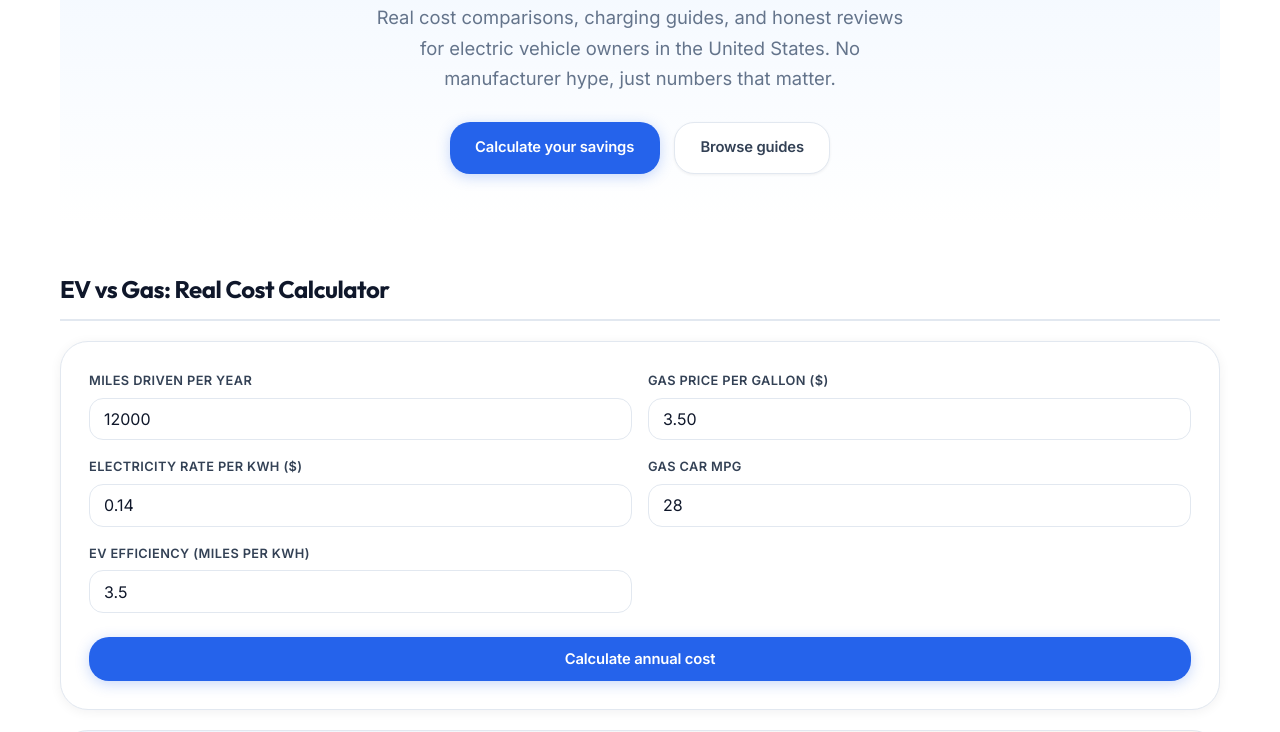
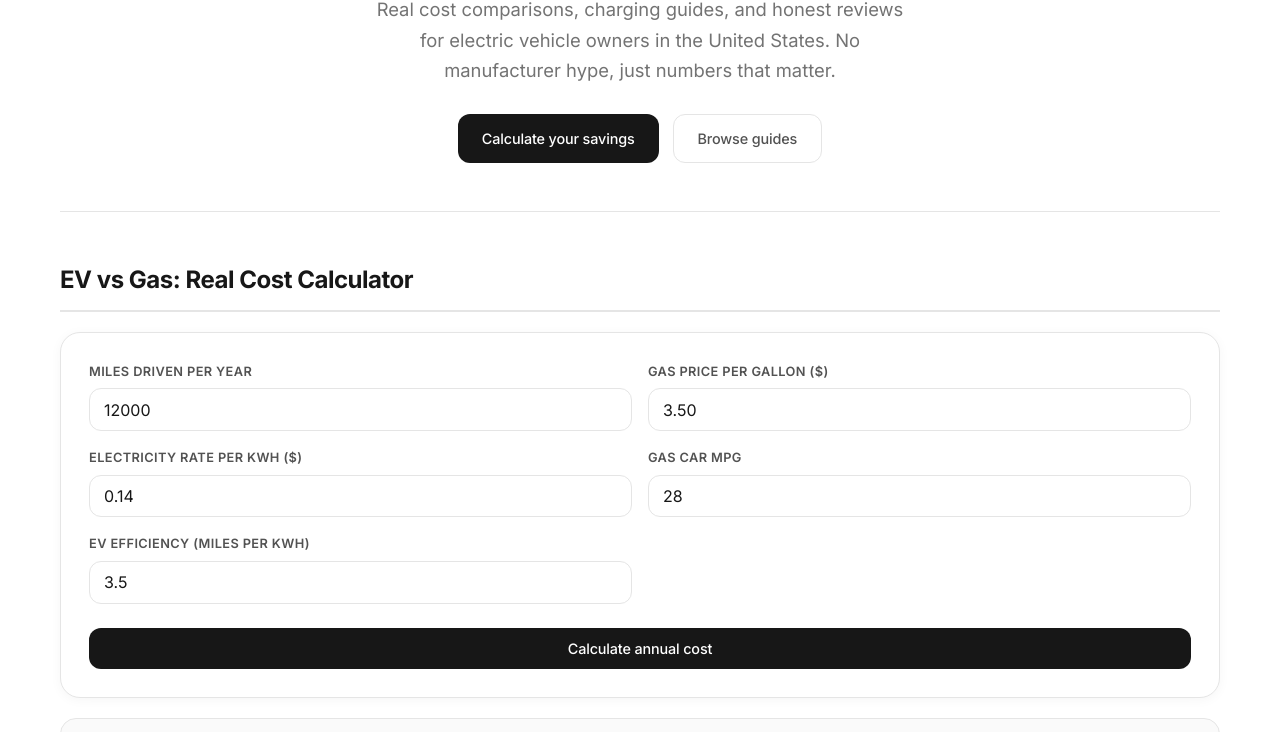
Before and after one commit to Arturo3579/evrouteguide, an Astro site: page / in a window 1280 px wide. Shown: the part 203-935 px from the top of the page. Built offline with nearby package versions, Linux system fonts and the light colour scheme; Astro itself is replaced by a stand-in of ours.

Commit message:
feat: monochrome professional theme - no colors, Inter only, clean minimal

```diff
--- a/src/layouts/BaseLayout.astro
+++ b/src/layouts/BaseLayout.astro
@@ -45,10 +45,10 @@ const breadcrumbSchema = breadcrumbs && breadcrumbs.length > 0 ? {
     <link rel="canonical" href={Astro.url.href} />
     <link rel="icon" type="image/svg+xml" href="/images/logo.svg" />
 
-    <!-- Google Fonts: Outfit + Inter -->
+    <!-- Google Fonts: Inter only -->
     <link rel="preconnect" href="https://fonts.googleapis.com" />
     <link rel="preconnect" href="https://fonts.gstatic.com" crossorigin />
-    <link href="https://fonts.googleapis.com/css2?family=Outfit:wght@400;500;600;700;800&family=Inter:wght@400;500;600;700&display=swap" rel="stylesheet" />
+    <link href="https://fonts.googleapis.com/css2?family=Inter:wght@400;500;600;700&display=swap" rel="stylesheet" />
 
     <!-- Open Graph -->
     <meta property="og:title" content={title} />
--- a/src/styles/global.css
+++ b/src/styles/global.css
@@ -1,89 +1,92 @@
 :root {
-  /* Paleta principal: Azul Eléctrico (EV tech) */
-  --color-primary: #2563eb;
-  --color-primary-light: #3b82f6;
-  --color-primary-hover: #1d4ed8;
-  --color-primary-dark: #1e40af;
-  --color-primary-bg: #eff6ff;
-
-  /* Acento: Naranja Carga (EV charging) */
-  --color-accent: #f97316;
-  --color-accent-light: #fb923c;
-  --color-accent-bg: #fff7ed;
-
-  /* Highlight: Verde "Cargado" */
-  --color-highlight: #22c55e;
+  /* === MONOCHROME PROFESSIONAL: Clean, no colors === */
+
+  /* Primary: near-black, used for buttons, links, headings */
+  --color-primary: #171717;
+  --color-primary-light: #404040;
+  --color-primary-hover: #262626;
+  --color-primary-dark: #0a0a0a;
+  --color-primary-bg: #f5f5f5;
+
+  /* Accent: dark gray (no colorful accent) */
+  --color-accent: #525252;
+  --color-accent-light: #737373;
+  --color-accent-bg: #f5f5f5;
+
+  /* Highlight: dark gray-green (subtle) */
+  --color-highlight: #166534;
   --color-highlight-bg: #f0fdf4;
 
-  /* Fondos: fríos, limpios */
+  /* Fondos: pure white and soft grays */
   --color-bg: #ffffff;
-  --color-bg-alt: #f8fafc;
-  --color-bg-warm: #f1f5f9;
+  --color-bg-alt: #fafafa;
+  --color-bg-warm: #f5f5f5;
   --color-card: #ffffff;
 
-  /* Texto: slate profundo */
-  --color-text: #0f172a;
-  --color-text-secondary: #334155;
-  --color-text-muted: #64748b;
-  --color-text-light: #94a3b8;
-
-  /* Bordes y sombras */
-  --color-border: #e2e8f0;
-  --color-border-light: #f1f5f9;
-  --color-shadow: rgba(15, 23, 42, 0.06);
-  --color-shadow-lg: rgba(15, 23, 42, 0.1);
-
-  /* Footer: slate oscuro */
-  --color-footer-bg: #1e293b;
-  --color-footer-text: #f1f5f9;
-  --color-footer-muted: #94a3b8;
-
-  /* Tipografía */
-  --font-display: "Outfit", system-ui, -apple-system, "Segoe UI", Roboto, sans-serif;
+  /* Texto: neutral gray scale */
+  --color-text: #171717;
+  --color-text-secondary: #525252;
+  --color-text-muted: #737373;
+  --color-text-light: #a3a3a3;
+
+  /* Bordes y sombras: extremely subtle */
+  --color-border: #e5e5e5;
+  --color-border-light: #f5f5f5;
+  --color-shadow: rgba(0, 0, 0, 0.04);
+  --color-shadow-lg: rgba(0, 0, 0, 0.08);
+
+  /* Footer: white with subtle top border, not dark */
+  --color-footer-bg: #fafafa;
+  --color-footer-text: #171717;
+  --color-footer-muted: #737373;
+
+  /* Tipografía: Inter everywhere, clean and neutral */
+  --font-display: "Inter", system-ui, -apple-system, "Segoe UI", Roboto, sans-serif;
   --font-body: "Inter", system-ui, -apple-system, "Segoe UI", Roboto, sans-serif;
 
   /* Espaciado */
   --max-width: 1140px;
   --max-width-narrow: 720px;
   --gap: 1.5rem;
-  --radius-sm: 10px;
-  --radius-md: 14px;
-  --radius-lg: 20px;
-  --radius-xl: 28px;
+  --radius-sm: 8px;
+  --radius-md: 12px;
+  --radius-lg: 16px;
+  --radius-xl: 20px;
 }
 
 [data-theme="dark"] {
-  --color-primary: #3b82f6;
-  --color-primary-light: #60a5fa;
-  --color-primary-hover: #2563eb;
-  --color-primary-dark: #1d4ed8;
-  --color-primary-bg: #1e3a8a;
-
-  --color-accent: #fb923c;
-  --color-accent-light: #fdba74;
-  --color-accent-bg: #7c2d12;
-
-  --color-highlight: #4ade80;
+  /* Dark mode: also monochrome, just inverted */
+  --color-primary: #e5e5e5;
+  --color-primary-light: #ffffff;
+  --color-primary-hover: #d4d4d4;
+  --color-primary-dark: #f5f5f5;
+  --color-primary-bg: #262626;
+
+  --color-accent: #a3a3a3;
+  --color-accent-light: #d4d4d4;
+  --color-accent-bg: #262626;
+
+  --color-highlight: #22c55e;
   --color-highlight-bg: #14532d;
 
-  --color-bg: #0f172a;
-  --color-bg-alt: #1e293b;
-  --color-bg-warm: #334155;
-  --color-card: #1e293b;
-
-  --color-text: #f8fafc;
-  --color-text-secondary: #cbd5e1;
-  --color-text-muted: #94a3b8;
-  --color-text-light: #64748b;
-
-  --color-border: #334155;
-  --color-border-light: #1e293b;
+  --color-bg: #0a0a0a;
+  --color-bg-alt: #171717;
+  --color-bg-warm: #262626;
+  --color-card: #171717;
+
+  --color-text: #f5f5f5;
+  --color-text-secondary: #d4d4d4;
+  --color-text-muted: #a3a3a3;
+  --color-text-light: #737373;
+
+  --color-border: #262626;
+  --color-border-light: #171717;
   --color-shadow: rgba(0, 0, 0, 0.3);
-  --color-shadow-lg: rgba(0, 0, 0, 0.4);
-
-  --color-footer-bg: #020617;
-  --color-footer-text: #e2e8f0;
-  --color-footer-muted: #64748b;
+  --color-shadow-lg: rgba(0, 0, 0, 0.5);
+
+  --color-footer-bg: #0a0a0a;
+  --color-footer-text: #e5e5e5;
+  --color-footer-muted: #737373;
 }
 
 *,
@@ -267,8 +270,9 @@ a:hover {
 .site-footer {
   background-color: var(--color-footer-bg);
   color: var(--color-footer-text);
-  padding: 3.5rem 0 2rem;
+  padding: 3rem 0 2rem;
   margin-top: 4rem;
+  border-top: 1px solid var(--color-border);
 }
 
 .footer-grid {
@@ -292,7 +296,7 @@ a:hover {
 }
 
 .footer-brand a:hover {
-  color: var(--color-primary-light);
+  color: var(--color-primary-hover);
 }
 
 .footer-desc {
@@ -330,7 +334,7 @@ a:hover {
 }
 
 .footer-bottom {
-  border-top: 1px solid rgba(255, 255, 255, 0.08);
+  border-top: 1px solid var(--color-border);
   padding-top: 1.5rem;
   text-align: center;
   font-size: 0.75rem;
@@ -419,28 +423,9 @@ a:hover {
 
 /* ===== HERO ===== */
 .hero {
-  padding: 4.5rem 0 3rem;
+  padding: 4rem 0 3rem;
   text-align: center;
-  position: relative;
-  overflow: hidden;
-  background: linear-gradient(180deg, var(--color-primary-bg) 0%, var(--color-bg) 100%);
-}
-
-.hero::before {
-  content: "";
-  position: absolute;
-  top: 0;
-  left: 0;
-  width: 100%;
-  height: 100%;
-  background: radial-gradient(ellipse 80% 50% at 50% -10%, rgba(37, 99, 235, 0.08) 0%, transparent 70%);
-  pointer-events: none;
-  z-index: 0;
-}
-
-.hero > * {
-  position: relative;
-  z-index: 1;
+  border-bottom: 1px solid var(--color-border);
 }
 
 .hero-title {
@@ -474,10 +459,10 @@ a:hover {
   align-items: center;
   justify-content: center;
   gap: 0.5rem;
-  padding: 0.8rem 1.6rem;
-  border-radius: var(--radius-lg);
-  font-weight: 600;
-  font-size: 0.925rem;
+  padding: 0.75rem 1.5rem;
+  border-radius: var(--radius-md);
+  font-weight: 500;
+  font-size: 0.9rem;
   transition: all 0.2s ease;
   border: none;
   cursor: pointer;
@@ -488,29 +473,25 @@ a:hover {
 .btn-primary {
   background: var(--color-primary);
   color: #ffffff;
-  box-shadow: 0 3px 14px rgba(37, 99, 235, 0.25);
 }
 
 .btn-primary:hover {
   background: var(--color-primary-hover);
-  transform: translateY(-2px);
-  box-shadow: 0 6px 20px rgba(37, 99, 235, 0.3);
+  transform: translateY(-1px);
   text-decoration: none;
   color: #ffffff;
 }
 
 .btn-secondary {
-  background: var(--color-card);
+  background: transparent;
   color: var(--color-text-secondary);
-  border: 1.5px solid var(--color-border);
-  box-shadow: 0 1px 3px var(--color-shadow);
+  border: 1px solid var(--color-border);
 }
 
 .btn-secondary:hover {
-  border-color: var(--color-primary-light);
-  color: var(--color-primary);
+  border-color: var(--color-text-muted);
+  color: var(--color-text);
   transform: translateY(-1px);
-  box-shadow: 0 3px 10px var(--color-shadow);
   text-decoration: none;
 }
 
@@ -535,27 +516,27 @@ a:hover {
 }
 
 .hub-card {
-  border: none;
-  border-radius: var(--radius-xl);
+  border: 1px solid var(--color-border);
+  border-radius: var(--radius-lg);
   padding: 1.75rem;
-  background: var(--color-bg-alt);
+  background: var(--color-card);
   transition: all 0.3s ease;
   position: relative;
   overflow: hidden;
 }
 
 .hub-card:hover {
-  box-shadow: 0 8px 30px var(--color-shadow-lg);
-  background: var(--color-bg);
-  transform: translateY(-3px);
+  box-shadow: 0 4px 20px var(--color-shadow-lg);
+  border-color: var(--color-border);
+  transform: translateY(-2px);
 }
 
 .hub-card-icon {
   width: 44px;
   height: 44px;
   margin-bottom: 1rem;
-  color: var(--color-primary);
-  background: var(--color-primary-bg);
+  color: var(--color-text);
+  background: var(--color-bg-alt);
   border-radius: var(--radius-md);
   display: flex;
   align-items: center;
@@ -885,31 +866,31 @@ a:hover {
 }
 
 .info-box {
-  background-color: var(--color-accent-bg);
-  border-left-color: var(--color-accent);
+  background-color: var(--color-bg-alt);
+  border-left-color: var(--color-text-muted);
   color: var(--color-text-secondary);
 }
 
 .warning-box {
-  background-color: #fef2f2;
-  border-left-color: #ef4444;
-  color: #7f1d1d;
+  background-color: #fafafa;
+  border-left-color: #737373;
+  color: #525252;
 }
 
 [data-theme="dark"] .warning-box {
-  background-color: #450a0a;
-  color: #fecaca;
+  background-color: #171717;
+  color: #d4d4d4;
 }
 
 .tip-box {
-  background-color: var(--color-primary-bg);
+  background-color: var(--color-bg-alt);
   border-left-color: var(--color-primary);
   color: var(--color-text-secondary);
 }
 
 .success-box {
-  background-color: var(--color-highlight-bg);
-  border-left-color: var(--color-highlight);
+  background-color: #f0fdf4;
+  border-left-color: #166534;
   color: #166534;
 }
 
@@ -1160,9 +1141,9 @@ a:hover {
 }
 
 .tool-result {
-  background: linear-gradient(135deg, var(--color-primary-bg) 0%, var(--color-accent-bg) 100%);
+  background: var(--color-bg-alt);
   border: 1px solid var(--color-border);
-  border-radius: var(--radius-xl);
+  border-radius: var(--radius-lg);
   padding: 1.75rem;
   margin: 1.25rem 0;
 }
```
